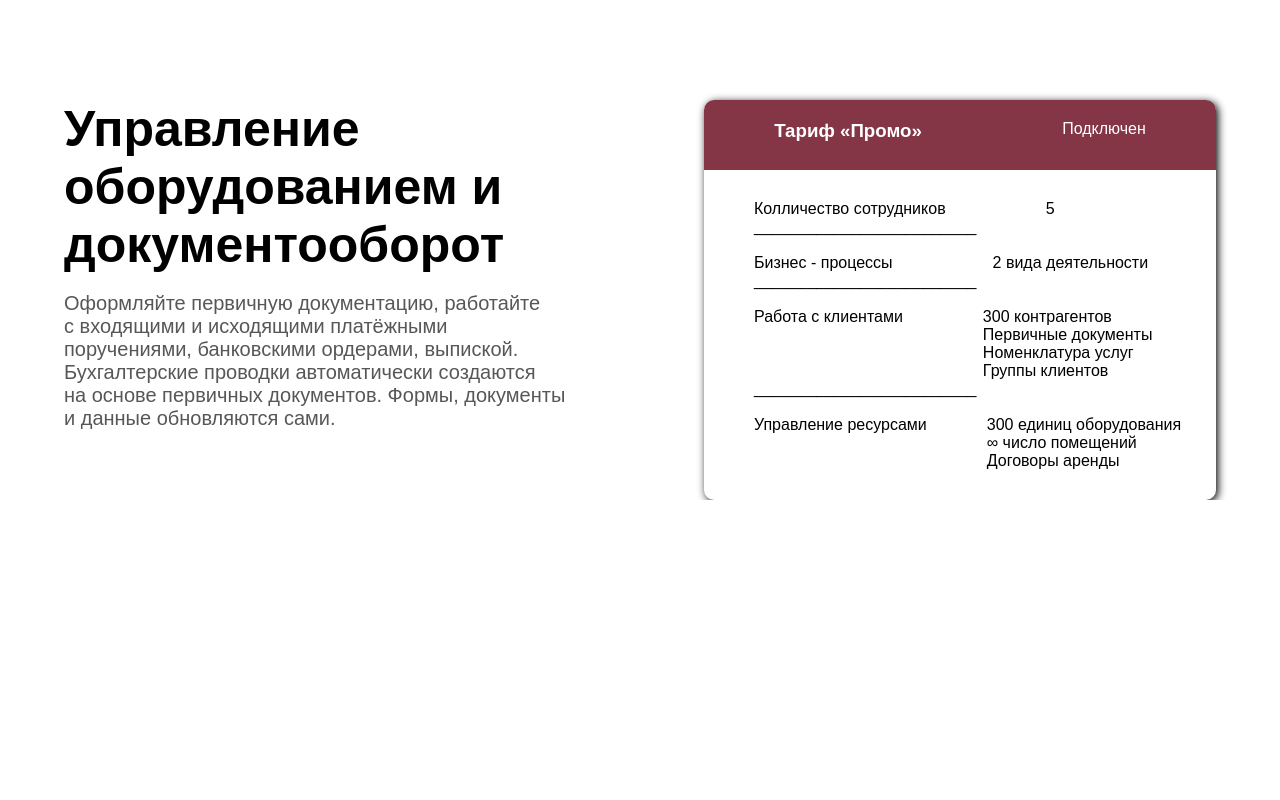
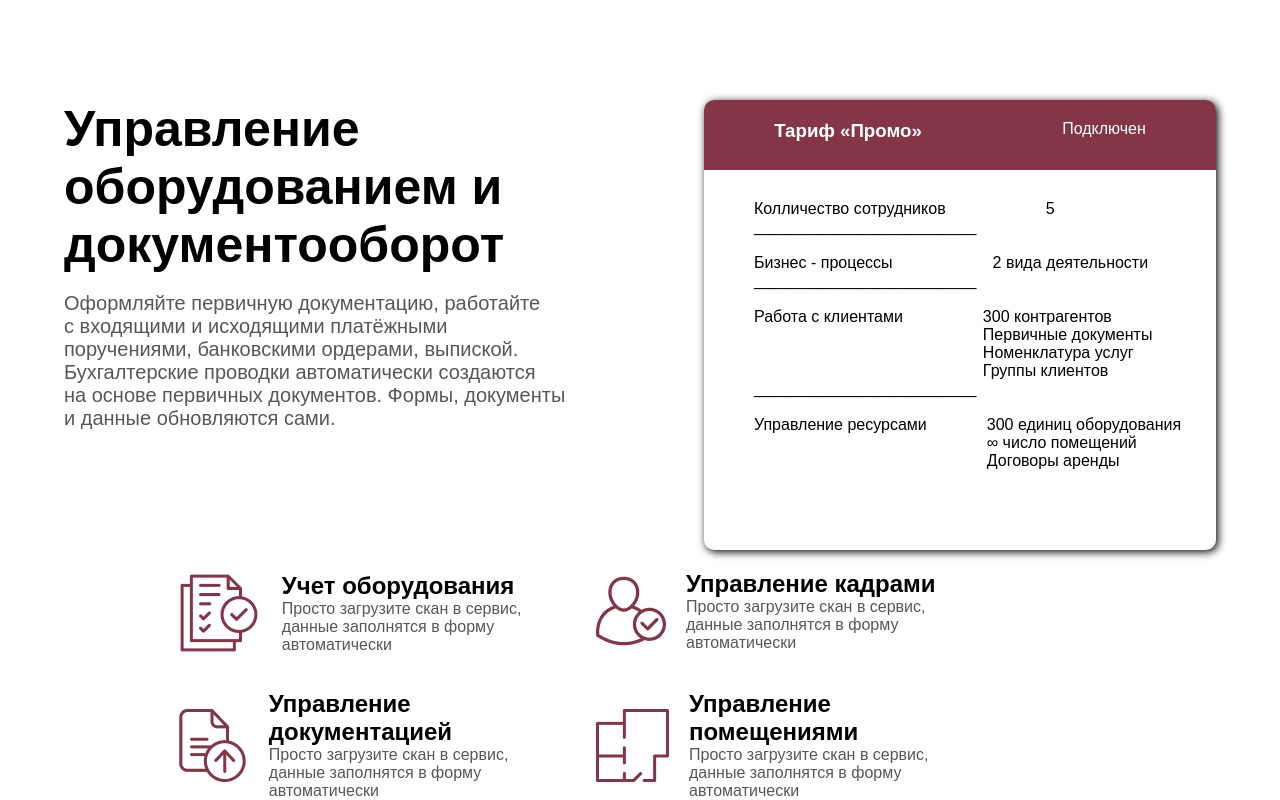
Before and after one commit to gafurovsaidjafar090909-hash/exam1, a plain HTML site: page index.html in a window 1280 px wide. Shown: the part 2051-2851 px from the top of the page. Before the commit the page ends 2551 px from the top, so only its background shows below. Drawn offline with Linux system fonts and the light colour scheme.

Commit message:
first commit

```diff
--- a/index.html
+++ b/index.html
@@ -23,14 +23,17 @@
 
 
     <div class="d4">
-   <img style="width: 180px; height: 40px; margin-left:20px; margin-top: 10px;" src="/img/e698ded03782f33e487ff05bfa8cde1fee0716d3.png" alt="">
+        <img style="width: 180px; height: 40px; margin-left:20px; margin-top: 10px;"
+            src="/img/e698ded03782f33e487ff05bfa8cde1fee0716d3.png" alt="">
     </div>
 
     <div class="d5">
         <div class="d6">
             <h1>Кабинет метролога</h1> <br>
             <p>Онлайн-сервис для сопровождения деятельности метрологических лабораторий</p> <br> <br>
-        <p style="background-color: #843546; padding: 2%; padding-left: 7%; padding-right: 7%; display: inline; color: white; border-radius: 10px;">Попробовать бесплатно</p>
+            <p
+                style="background-color: #843546; padding: 2%; padding-left: 7%; padding-right: 7%; display: inline; color: white; border-radius: 10px;">
+                Попробовать бесплатно</p>
         </div>
 
         <div class="d7">
@@ -50,7 +53,8 @@
                 <img src="./img/Group 1 (2).png" alt="">
             </div>
             <div>
-                <p  style="margin-top: 10px; margin-left: 40px; margin-right: 100px; color: #575757; font-size: 17px;">Легко заводить первичку, работать с бухгалтером или вести учет самому</p>
+                <p style="margin-top: 10px; margin-left: 40px; margin-right: 100px; color: #575757; font-size: 17px;">
+                    Легко заводить первичку, работать с бухгалтером или вести учет самому</p>
             </div>
         </div>
         <div class="d9">
@@ -60,7 +64,8 @@
                 <img src="./img/Group 1 (2).png" alt="">
             </div>
             <div>
-                <p  style="margin-top: 10px; margin-left: 40px; margin-right: 100px; color: #575757; font-size: 17px;">Легко заводить первичку, работать с бухгалтером или вести учет самому</p>
+                <p style="margin-top: 10px; margin-left: 40px; margin-right: 100px; color: #575757; font-size: 17px;">
+                    Легко заводить первичку, работать с бухгалтером или вести учет самому</p>
             </div>
         </div>
     </div>
@@ -109,7 +114,9 @@
     <div class="s1">
         <div class="s2">
             <h1 style="font-size: 50px;">Управление оборудованием и документооборот</h1> <br>
-           <p style="font-size: 20px; color: #575757;">Оформляйте первичную документацию, работайте с входящими и исходящими платёжными поручениями, банковскими ордерами, выпиской. Бухгалтерские проводки автоматически создаются на основе первичных документов. Формы, документы и данные обновляются сами.</p>
+            <p style="font-size: 20px; color: #575757;">Оформляйте первичную документацию, работайте с входящими
+                и исходящими платёжными поручениями, банковскими ордерами, выпиской. Бухгалтерские проводки
+                автоматически создаются на основе первичных документов. Формы, документы и данные обновляются сами.</p>
         </div>
         <div class="s3">
             <div class="s4">
@@ -130,7 +137,7 @@
                 </div>
                 <p>_________________________</p> <br>
 
-            <div style="display: flex; gap: 80px;" >
+                <div style="display: flex; gap: 80px;">
                     <p>Работа с клиентами</p>
                     <div>
                         <p>300 контрагентов</p>
@@ -142,9 +149,9 @@
                 <p>_________________________</p> <br>
                 <div style="display: flex; gap: 60px;">
                     <p>Управление ресурсами</p>
-                <div >
+                    <div>
                         <p>300 единиц оборудования</p>
-                    <p>∞ число  помещений</p>
+                        <p>∞ число помещений</p>
                         <p>Договоры аренды</p>
                     </div>
                 </div>
@@ -152,6 +159,60 @@
         </div>
     </div>
 
+    <!-- section7 -->
+
+
+    <div class="bxu">
+        <div class="s5">
+            <div class="bx1">
+                <div style=" display: flex; align-items: center; gap: 20px;">
+
+                    <img src="./img/approve (1) 1.png" alt="">
+                    <div >
+                        <h2>Учет оборудования</h2>
+                        <p style="color: #575757;">Просто загрузите скан в сервис, данные заполнятся в форму автоматически</p>
+                    </div>
+                </div>
+            </div>
+            <div class="bx1">
+                 <div style=" display: flex; align-items: center; gap: 20px;">
+
+                    <img src="./img/user (10) 1.png" alt="">
+                    <div >
+                        <h2>Управление кадрами</h2>
+                        <p style="color: #575757;">Просто загрузите скан в сервис, данные заполнятся в форму автоматически</p>
+                    </div>
+                </div>
+            </div>
+        </div>
+
+        <div class="s5">
+  <div class="bx1">
+                 <div style=" display: flex; align-items: center; gap: 20px; ">
+
+                    <img src="./img/file (11) 1.png " alt="">
+                    <div >
+                        <h2> Управление документацией</h2>
+                        <p style="color: #575757;">Просто загрузите скан в сервис, данные заполнятся в форму автоматически</p>
+                    </div>
+                </div>
+            </div>
+
+
+  <div class="bx1">
+                 <div style=" display: flex; align-items: center; gap: 20px;">
+
+                    <img src="./img/Group (12).png" alt="">
+                    <div >
+                        <h2>Управление</h2>
+                        <h2>помещениями</h2>
+                        <p style="color: #575757;">Просто загрузите скан в сервис, данные заполнятся в форму автоматически</p>
+                    </div>
+                </div>
+            </div>        </div>
+
+    </div>
+
 
 </body>
 
--- a/style.css
+++ b/style.css
@@ -94,13 +94,14 @@ width: 50%;
 }
 .s3
 {
-    height: 400px;
+    height: 450px;
     width: 40%;
     background-color: white;
     box-shadow: 2px 2px 8px black;
     border-radius: 10px;
 
 }
+
 .s4
 {
     height: 50px;
@@ -128,6 +129,25 @@ width: 50%;
 .s2
 {
     width: 40%;
+}
+.bxu
+{
+    flex-direction: column;
+    width: 90%;
+
+}
+.s5
+
+{
+    display: flex;
+    gap: 40px;
+    justify-content: center;
+    margin-top: 20px;
+}
+.bx1
+{
+    height: 100px;
+    width: 33%;
 }
 
 
@@ -201,6 +221,16 @@ p{
 {
     flex-direction: column;
 }
+.s5
+{
+    flex-direction: column;
+}
+.bx1
+{
+    width: 90%;
+    margin: auto;
+}
+
 
 
 }
@@ -282,6 +312,15 @@ h1{
 {
     flex-direction: column;
 }
+.s5
+{
+    flex-direction: column;
+}
+.bx1
+{
+    width: 90%;
+    margin: auto;
+}
 
 
 
```
Also changed, not shown: img/Frame (2).png (added), img/Group (12).png (added), img/approve (1) 1.png (added), img/file (11) 1.png (added), img/user (10) 1.png (added). Lines whose indentation alone changed are shown as unchanged.
